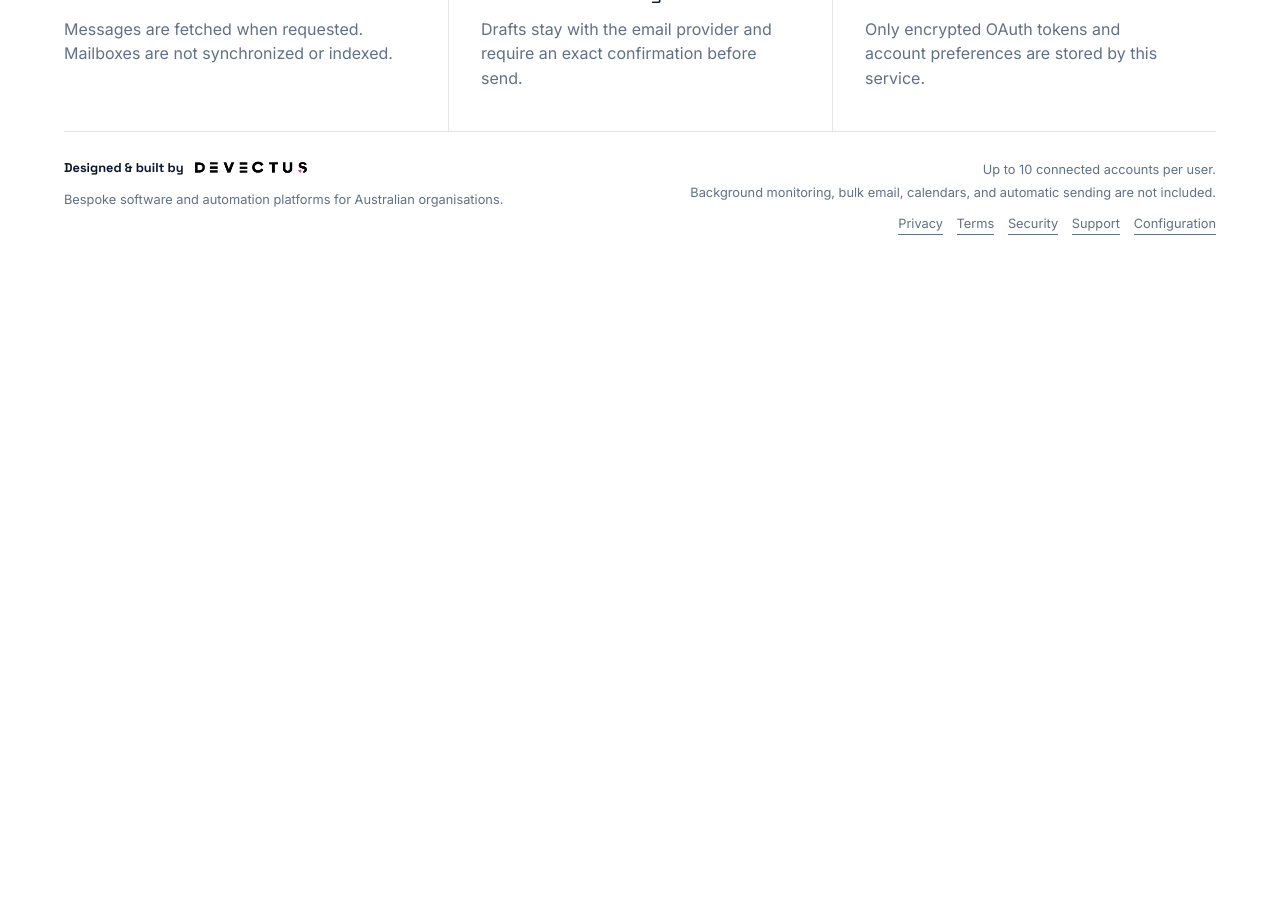
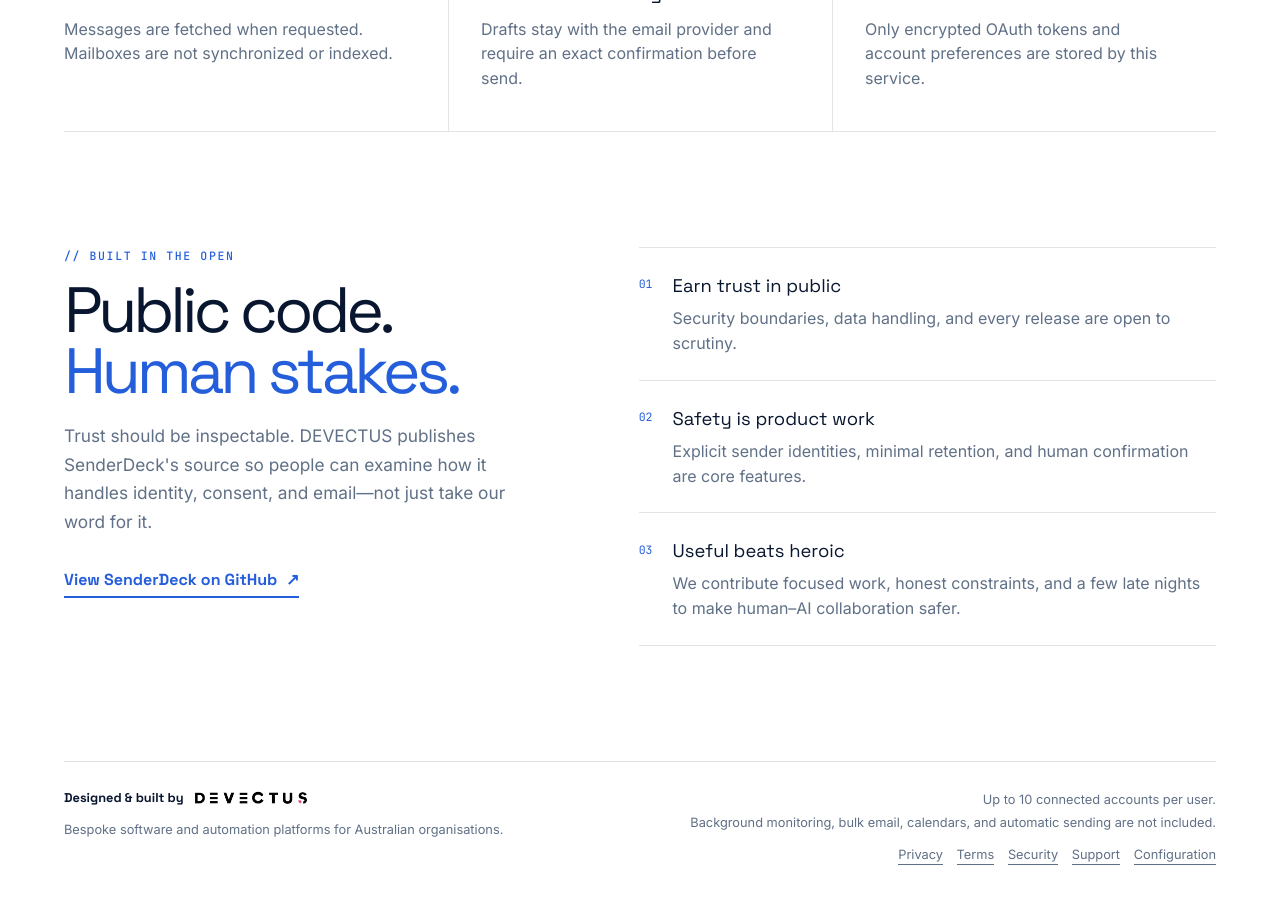
Before and after one commit to DEVECTUS/senderdeck, a Next.js app: page / in a window 1280 px wide. Shown: the part 700-1604 px from the top of the page. Before the commit the page ends 983 px from the top, so only its background shows below. Built offline with nearby package versions, Linux system fonts and the light colour scheme.

Commit message:
Add public source section to homepage

```diff
--- a/app/globals.css
+++ b/app/globals.css
@@ -476,6 +476,71 @@
 h2 { margin: 2.5rem 0 0.6rem; font-family: var(--font-display); font-size: 1.25rem; }
 .principles p { margin: 0; max-width: 25rem; color: var(--muted); line-height: 1.55; }
 
+.open-source {
+  display: grid;
+  grid-template-columns: minmax(0, 0.9fr) minmax(360px, 1.1fr);
+  gap: clamp(3rem, 8vw, 9rem);
+  padding: clamp(4.5rem, 9vw, 9rem) 0;
+  border-bottom: 1px solid var(--line);
+}
+
+.open-source-copy h2 {
+  margin: 1rem 0 1.25rem;
+  font-size: clamp(2.8rem, 5vw, 5.8rem);
+  line-height: 0.95;
+  letter-spacing: -0.065em;
+}
+
+.open-source-copy h2 span { color: var(--blue); }
+.open-source-copy > p:not(.eyebrow) {
+  max-width: 37rem;
+  margin: 0;
+  color: var(--muted);
+  font-size: clamp(1rem, 1.35vw, 1.2rem);
+  line-height: 1.65;
+}
+
+.source-link {
+  display: inline-flex;
+  align-items: center;
+  gap: 0.55rem;
+  margin-top: 2rem;
+  padding-bottom: 0.25rem;
+  border-bottom: 2px solid var(--blue);
+  color: var(--blue);
+  font-family: var(--font-display);
+  font-weight: 650;
+}
+
+.source-link span { transition: transform 160ms ease; }
+.source-link:hover span,
+.source-link:focus-visible span { transform: translate(0.18rem, -0.18rem); }
+.source-link:focus-visible { outline: 2px solid var(--blue); outline-offset: 5px; }
+
+.open-source-notes {
+  display: grid;
+  align-content: center;
+  border-top: 1px solid var(--line);
+}
+
+.open-source-notes article {
+  display: grid;
+  grid-template-columns: auto minmax(0, 1fr);
+  gap: 1.25rem;
+  padding: 1.5rem 0;
+  border-bottom: 1px solid var(--line);
+}
+
+.open-source-notes article > span {
+  padding-top: 0.2rem;
+  color: var(--blue);
+  font-family: var(--font-mono);
+  font-size: 0.72rem;
+}
+
+.open-source-notes h3 { margin: 0; font-family: var(--font-display); font-size: 1.15rem; }
+.open-source-notes p { margin: 0.4rem 0 0; color: var(--muted); line-height: 1.55; }
+
 footer {
   display: flex;
   justify-content: space-between;
@@ -584,6 +649,7 @@
   .account-actions button { flex: 1; }
   .principles { grid-template-columns: 1fr; }
   .principles article + article { padding-left: 0; border-left: 0; border-top: 1px solid var(--line); }
+  .open-source { grid-template-columns: 1fr; gap: 3rem; }
   footer { flex-direction: column; gap: 1rem; }
   footer > div:last-child { text-align: left; }
   .footer-links { justify-content: flex-start; }
--- a/app/page.tsx
+++ b/app/page.tsx
@@ -6,7 +6,7 @@
 export const metadata: Metadata = {
   title: "SenderDeck by DEVECTUS",
   description:
-    "A private proof of concept for safe, on-demand access to multiple email accounts.",
+    "Open, inspectable infrastructure for safe, on-demand access to multiple email accounts.",
 };
 
 export const dynamic = "force-dynamic";
@@ -74,7 +74,7 @@
         </>
       ) : (
         <section className="hero">
-          <p className="eyebrow">{"// A DEVECTUS private proof of concept"}</p>
+          <p className="eyebrow">{"// Built in public by DEVECTUS"}</p>
           <h1>Every inbox.<br /><span>The right sender.</span><br />Your final say.</h1>
           <p className="lede">
             One secure workspace for Gmail, Google Workspace, Outlook.com, and
@@ -103,6 +103,48 @@
           <h2>Minimal retention</h2>
           <p>Only encrypted OAuth tokens and account preferences are stored by this service.</p>
         </article>
+      </section>
+
+      <section className="open-source" aria-labelledby="open-source-title">
+        <div className="open-source-copy">
+          <p className="eyebrow">{"// Built in the open"}</p>
+          <h2 id="open-source-title">Public code.<br /><span>Human stakes.</span></h2>
+          <p>
+            Trust should be inspectable. DEVECTUS publishes SenderDeck&apos;s source so people can
+            examine how it handles identity, consent, and email—not just take our word for it.
+          </p>
+          <a
+            className="source-link"
+            href="https://github.com/DEVECTUS/senderdeck"
+            target="_blank"
+            rel="noopener noreferrer"
+          >
+            View SenderDeck on GitHub <span aria-hidden="true">↗</span>
+          </a>
+        </div>
+        <div className="open-source-notes" aria-label="Why DEVECTUS builds in public">
+          <article>
+            <span>01</span>
+            <div>
+              <h3>Earn trust in public</h3>
+              <p>Security boundaries, data handling, and every release are open to scrutiny.</p>
+            </div>
+          </article>
+          <article>
+            <span>02</span>
+            <div>
+              <h3>Safety is product work</h3>
+              <p>Explicit sender identities, minimal retention, and human confirmation are core features.</p>
+            </div>
+          </article>
+          <article>
+            <span>03</span>
+            <div>
+              <h3>Useful beats heroic</h3>
+              <p>We contribute focused work, honest constraints, and a few late nights to make human–AI collaboration safer.</p>
+            </div>
+          </article>
+        </div>
       </section>
 
       <footer>
```
